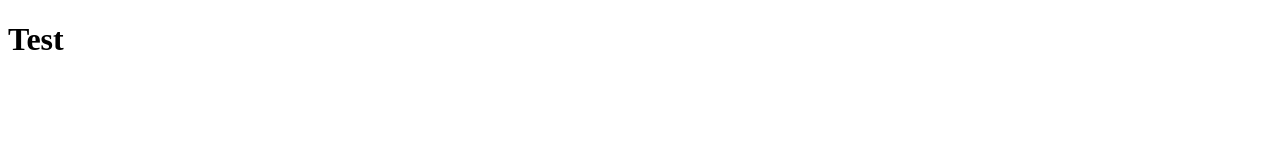
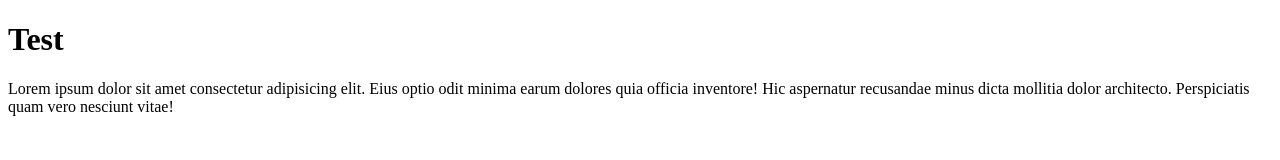
Before and after one commit to Careerpedia/Test, a plain HTML site: page index.html in a window 1280 px wide. Drawn offline with Linux system fonts and the light colour scheme.

Commit message:
second commit

```diff
--- a/index.html
+++ b/index.html
@@ -9,5 +9,7 @@
   <body>
 
     <h1>Test</h1>
+
+    <p>Lorem ipsum dolor sit amet consectetur adipisicing elit. Eius optio odit minima earum dolores quia officia inventore! Hic aspernatur recusandae minus dicta mollitia dolor architecto. Perspiciatis quam vero nesciunt vitae!</p>
   </body>
 </html>
```
